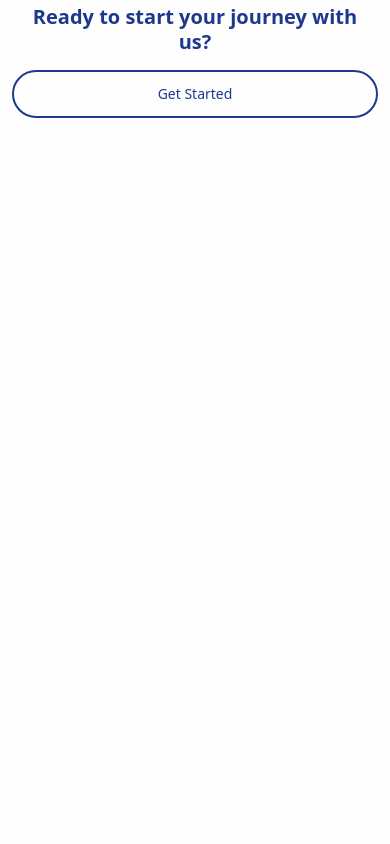
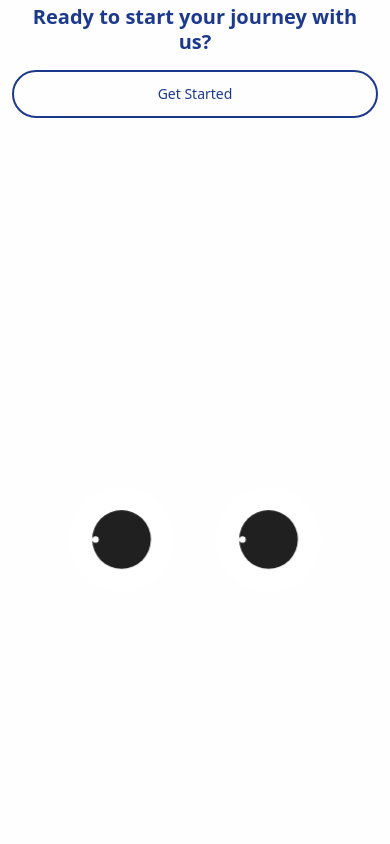
Before and after one commit to ShivamMittal-18/Scasys, a React (Vite) app: page / in a window 390 px wide. Shown: the part 2100-2944 px from the top of the page. Built offline with nearby package versions, Linux system fonts and the light colour scheme.

Commit message:
eye component

```diff
--- a/src/components/Eyes.jsx
+++ b/src/components/Eyes.jsx
@@ -5,13 +5,49 @@ const Eyes = () => {
   const [rotate2, setRotate2] = useState(0);
   const [offset1, setOffset1] = useState({ x: 0, y: 0 });
   const [offset2, setOffset2] = useState({ x: 0, y: 0 });
+  const [isMobile, setIsMobile] = useState(false);
+  const [floatOffset, setFloatOffset] = useState(0);
 
   const eye1Ref = useRef(null);
   const eye2Ref = useRef(null);
   const animationFrameId = useRef(null);
+  const floatAnimationId = useRef(null);
+
+  // Detect mobile device
+  useEffect(() => {
+    const checkMobile = () => {
+      const isMobileDevice = /Android|webOS|iPhone|iPad|iPod|BlackBerry|IEMobile|Opera Mini/i.test(navigator.userAgent) || window.innerWidth <= 768;
+      setIsMobile(isMobileDevice);
+    };
+
+    checkMobile();
+    window.addEventListener('resize', checkMobile);
+    return () => window.removeEventListener('resize', checkMobile);
+  }, []);
+
+  // Cool floating animation for mobile
+  useEffect(() => {
+    if (isMobile) {
+      let startTime = Date.now();
+
+      const animateFloat = () => {
+        const elapsed = Date.now() - startTime;
+        const offset = Math.sin(elapsed * 0.001) * 20; // Smooth sine wave motion
+        setFloatOffset(offset);
+        floatAnimationId.current = requestAnimationFrame(animateFloat);
+      };
+
+      floatAnimationId.current = requestAnimationFrame(animateFloat);
+
+      return () => {
+        if (floatAnimationId.current) {
+          cancelAnimationFrame(floatAnimationId.current);
+        }
+      };
+    }
+  }, [isMobile]);
 
   // Function to get the current center of an eye in viewport coordinates
-  // This is crucial for eyes to correctly track the pointer relative to their *actual* position.
   const getEyeCenter = useCallback((ref) => {
     if (ref.current) {
       const rect = ref.current.getBoundingClientRect();
@@ -24,38 +60,35 @@ const Eyes = () => {
   }, []);
 
   const updateEyes = useCallback((clientX, clientY) => {
-    // If an animation frame is already pending, cancel it to avoid redundant updates
     if (animationFrameId.current) {
       cancelAnimationFrame(animationFrameId.current);
     }
 
-    // Request a new animation frame to ensure updates happen at browser's refresh rate
     animationFrameId.current = requestAnimationFrame(() => {
       const center1 = getEyeCenter(eye1Ref);
       const center2 = getEyeCenter(eye2Ref);
 
-      // --- Eye 1 Calculations ---
+      // Eye 1 Calculations
       const deltaX1 = center1.x - clientX;
       const deltaY1 = center1.y - clientY;
-      const angle1 = Math.atan2(deltaY1, deltaX1) * (180 / Math.PI) + 180; // +180 to orient the line from eye to cursor
+      const angle1 = Math.atan2(deltaY1, deltaX1) * (180 / Math.PI) + 180;
 
-      const maxPupilMove = 10; // Max pixels the pupil can move from its center
+      const maxPupilMove = 10;
       const dist1 = Math.sqrt(deltaX1 * deltaX1 + deltaY1 * deltaY1);
-      const moveFactor1 = dist1 > 0 ? Math.min(dist1, maxPupilMove) / dist1 : 0; // Avoid division by zero
+      const moveFactor1 = dist1 > 0 ? Math.min(dist1, maxPupilMove) / dist1 : 0;
       const offsetX1 = -deltaX1 * moveFactor1;
       const offsetY1 = -deltaY1 * moveFactor1;
 
-      // --- Eye 2 Calculations ---
+      // Eye 2 Calculations
       const deltaX2 = center2.x - clientX;
       const deltaY2 = center2.y - clientY;
-      const angle2 = Math.atan2(deltaY2, deltaX2) * (180 / Math.PI) + 180; // +180 to orient the line from eye to cursor
+      const angle2 = Math.atan2(deltaY2, deltaX2) * (180 / Math.PI) + 180;
 
-      const dist2 = Math.sqrt(deltaX2 * deltaX2 + deltaY2 * delta2);
-      const moveFactor2 = dist2 > 0 ? Math.min(dist2, maxPupilMove) / dist2 : 0; // Avoid division by zero
+      const dist2 = Math.sqrt(deltaX2 * deltaX2 + deltaY2 * deltaY2);
+      const moveFactor2 = dist2 > 0 ? Math.min(dist2, maxPupilMove) / dist2 : 0;
       const offsetX2 = -deltaX2 * moveFactor2;
       const offsetY2 = -deltaY2 * moveFactor2;
 
-      // Update state
       setRotate1(angle1);
       setOffset1({ x: offsetX1, y: offsetY1 });
       setRotate2(angle2);
@@ -65,20 +98,13 @@ const Eyes = () => {
 
   useEffect(() => {
     const handlePointerMove = (e) => {
-      // Use PointerEvent for unified mouse/touch handling.
-      // e.isPrimary ensures we only track the dominant pointer for simplicity.
       if (e.pointerType === 'mouse' || e.isPrimary) {
         updateEyes(e.clientX, e.clientY);
       }
     };
 
-    // Attach event listener to the element that contains the eyes.
-    // This is better than `window` for mobile scrolling performance,
-    // as it limits the scope of pointer tracking.
     const eyeContainer = document.querySelector('.eyes-container');
     if (eyeContainer) {
-      // Use { passive: true } for touch/wheel events if you don't call preventDefault()
-      // to improve scroll performance. For pointermove, it's generally safe.
       eyeContainer.addEventListener("pointermove", handlePointerMove, { passive: true });
     }
 
@@ -86,19 +112,15 @@ const Eyes = () => {
       if (eyeContainer) {
         eyeContainer.removeEventListener("pointermove", handlePointerMove);
       }
-      // Clean up any pending animation frame when component unmounts
       if (animationFrameId.current) {
         cancelAnimationFrame(animationFrameId.current);
       }
     };
-  }, [updateEyes]); // `updateEyes` is a dependency as it's a useCallback function
+  }, [updateEyes]);
 
-  // Recalculate eye positions on window resize to ensure correct tracking
   useEffect(() => {
     const handleResize = () => {
-      // Trigger an update with the current pointer position if possible, or center of screen
-      // A more robust solution might store the last valid clientX/Y.
-      updateEyes(window.innerWidth / 2, window.innerHeight / 2); // Default to center for recalculation
+      updateEyes(window.innerWidth / 2, window.innerHeight / 2);
     };
 
     window.addEventListener('resize', handleResize);
@@ -107,20 +129,24 @@ const Eyes = () => {
 
   return (
     <div className="relative w-full min-h-[100vh] overflow-hidden bg-[#FEFEFE]">
-      {/* This div is intended to be controlled by your scroll library for parallax */}
       <div
-        data-scroll // This is the hook for your scroll library
-        data-scroll-speed="-0.7" // This determines the parallax speed
+        // Conditionally add data-scroll attributes only for non-mobile devices
+        {...(!isMobile && {
+          'data-scroll': true,
+          'data-scroll-speed': '-0.7'
+        })}
         className='absolute w-full bg-cover bg-center h-full top-0 bg-[url("https://ochi.design/wp-content/uploads/2022/05/Top-Viewbbcbv-1-scaled.jpg")]'
         style={{
-          // These are often added by scroll libraries for performance (hardware acceleration)
-          transform: 'translate3d(0, 0, 0)',
+          transform: isMobile
+            ? `translate3d(0, ${floatOffset}px, 0) scale(1.05)` // Cool floating + slight scale for mobile
+            : 'translate3d(0, 0, 0)', // Default for desktop
           backfaceVisibility: 'hidden',
-          perspective: '1000px'
+          perspective: '1000px',
+          transition: isMobile ? 'none' : 'transform 0.1s ease-out', // Smooth transition for desktop
+          filter: isMobile ? 'brightness(1.1) contrast(1.05)' : 'none' // Subtle enhancement for mobile
         }}
       >
-        {/* The eyes themselves */}
-        <div className="flex gap-10 justify-center absolute top-1/2 left-1/2 -translate-x-[50%] -translate-y-[85%] eyes-container"> {/* Added 'eyes-container' class for event listener */}
+        <div className="flex gap-10 justify-center absolute top-1/2 left-1/2 -translate-x-[50%] -translate-y-[85%] eyes-container">
           {/* Eye 1 */}
           <div ref={eye1Ref} className="flex justify-center items-center bg-[#FEFEFE] h-[15vw] w-[15vw] min-h-[100px] min-w-[100px] max-h-[180px] max-w-[180px] rounded-full">
             <div
```
